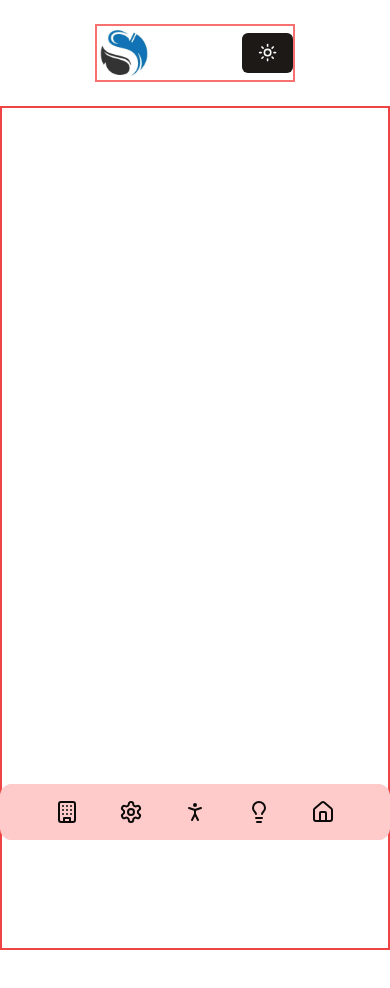
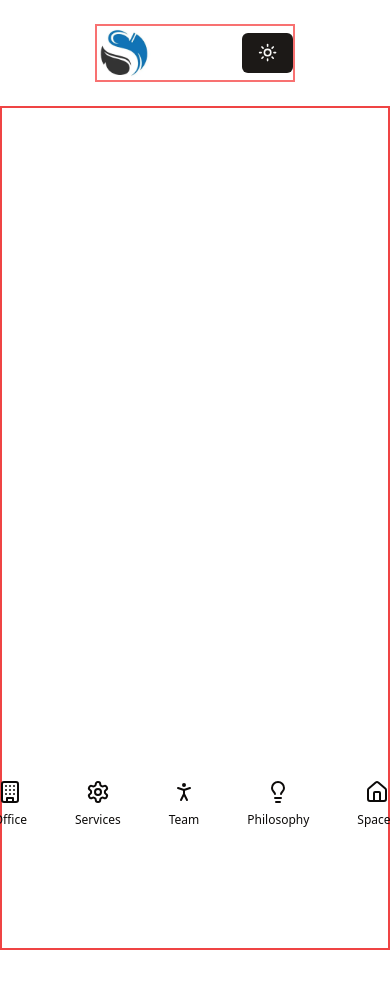
Before and after one commit to miggy-pg/simple-nextjs-app, a Next.js app: page / in a window 390 px wide. Shown: the top 988 px of the page. Built offline with nearby package versions, Linux system fonts and the light colour scheme.

Commit message:
feat: added login page

```diff
--- a/app/layout.tsx
+++ b/app/layout.tsx
@@ -5,9 +5,7 @@ import ScrollSpy from "@/components/ScrollSpy/scroll-spy";
 import Head from "next/head";
 // theme provider
 import ThemeProvider from "@/components/ThemeProvider/theme-provider";
-import ThemeToggler from "@/components/ThemeToggler/theme-toggler";
 import Header from "@/components/Header/header";
-import { cn } from "@/lib/utils";
 import Template from "../components/Template/template";
 import MobileNav from "../components/MobileNav/mobile-nav";
 
@@ -32,12 +30,12 @@ export default function RootLayout({
           enableSystem
           disableTransitionOnChange
         >
-          <MobileNav />
           <Header />
           <Template>
             {/* <ScrollSpy /> */}
             {children}
           </Template>
+          <MobileNav />
         </ThemeProvider>
       </body>
     </html>
--- a/app/page.tsx
+++ b/app/page.tsx
@@ -23,7 +23,6 @@ export default function Home() {
         </div>
       </div> */}
       </main>
-      <MobileNav />
     </>
   );
 }
--- a/components/CallToAction/call-to-action.tsx
+++ b/components/CallToAction/call-to-action.tsx
@@ -16,7 +16,7 @@ import {
 import Image from "next/image";
 import logo from "@/assets/logo-vector.webp";
 
-function MobileNav() {
+function CallToAction() {
   const plugin = React.useRef(
     Autoplay({ delay: 5000, stopOnInteraction: true })
   );
@@ -69,4 +69,4 @@ function MobileNav() {
   );
 }
 
-export default MobileNav;
+export default CallToAction;
--- /dev/null
+++ b/components/Login/page.tsx
@@ -0,0 +1,7 @@
+import React from "react";
+
+function Page() {
+  return <div>SignUp</div>;
+}
+
+export default Page;
--- a/components/MobileNav/mobile-nav.tsx
+++ b/components/MobileNav/mobile-nav.tsx
@@ -1,63 +1,17 @@
-"use client";
-
-import React from "react";
-import { Tabs, TabsContent, TabsList, TabsTrigger } from "../ui/tabs";
-import Autoplay from "embla-carousel-autoplay";
-
-import { Card, CardContent } from "@/components/ui/card";
-import {
-  Carousel,
-  CarouselContent,
-  CarouselItem,
-  CarouselNext,
-  CarouselPrevious,
-} from "@/components/ui/carousel";
-import Image from "next/image";
-import logo from "@/assets/logo-vector.webp";
-import { MenuItemProps } from "@/types";
-
-import {
-  Building,
-  House,
-  LightbulbIcon,
-  PersonStanding,
-  Settings,
-} from "lucide-react";
-
-const menuItems: MenuItemProps[] = [
-  {
-    name: "Office",
-    path: "/offices",
-    icon: <Building />,
-  },
-  {
-    name: "Services",
-    path: "/services",
-    icon: <Settings />,
-  },
-  {
-    name: "Team",
-    path: "/team",
-    icon: <PersonStanding />,
-  },
-  {
-    name: "Philosophy",
-    path: "/philosophy",
-    icon: <LightbulbIcon />,
-  },
-  {
-    name: "Spaces",
-    path: "/spaces",
-    icon: <House />,
-  },
-];
+import Link from "next/link";
+import { menuItems } from "@/data";
 
 function MobileNav() {
   return (
-    <div className="w-dvw bg-red-200 rounded-xl p-4 fixed bottom-1 flex gap-10 justify-center sm:hidden">
-      {menuItems.map((menu, idx) => (
-        <span key={idx}>{menu.icon}</span>
-      ))}
+    <div className="fixed w-dvw bottom-0 flex justify-center sm:hidden">
+      <div className="absolute rounded-xl w-9/12 pt-8 pb-4 flex bg-white-200 gap-12 bottom-0 justify-center xs:gap-16">
+        {menuItems.map(({ name, path, icon: Icon }, idx) => (
+          <Link href={path} key={idx} className="flex flex-col justify-center">
+            <Icon className="w-6 h-6 mx-auto" />
+            <p className="font-light text-xs pt-2">{name}</p>
+          </Link>
+        ))}
+      </div>
     </div>
   );
 }
--- /dev/null
+++ b/data/index.ts
@@ -0,0 +1,39 @@
+import { MenuItemProps } from "../types";
+
+import {
+  Building,
+  House,
+  LightbulbIcon,
+  PersonStanding,
+  Settings,
+} from "lucide-react";
+
+const menuItems: MenuItemProps[] = [
+  {
+    name: "Office",
+    path: "/",
+    icon: Building,
+  },
+  {
+    name: "Services",
+    path: "/services",
+    icon: Settings,
+  },
+  {
+    name: "Team",
+    path: "/team",
+    icon: PersonStanding,
+  },
+  {
+    name: "Philosophy",
+    path: "/philosophy",
+    icon: LightbulbIcon,
+  },
+  {
+    name: "Spaces",
+    path: "/spaces",
+    icon: House,
+  },
+];
+
+export { menuItems };
--- a/tailwind.config.ts
+++ b/tailwind.config.ts
@@ -9,58 +9,62 @@ const config: Config = {
   ],
   theme: {
     extend: {
+      screens: {
+        xs: "480px",
+      },
       backgroundImage: {
-  			'gradient-radial': 'radial-gradient(var(--tw-gradient-stops))',
-  			'gradient-conic': 'conic-gradient(from 180deg at 50% 50%, var(--tw-gradient-stops))'
+        "gradient-radial": "radial-gradient(var(--tw-gradient-stops))",
+        "gradient-conic":
+          "conic-gradient(from 180deg at 50% 50%, var(--tw-gradient-stops))",
       },
       borderRadius: {
-  			lg: 'var(--radius)',
-  			md: 'calc(var(--radius) - 2px)',
-  			sm: 'calc(var(--radius) - 4px)'
+        lg: "var(--radius)",
+        md: "calc(var(--radius) - 2px)",
+        sm: "calc(var(--radius) - 4px)",
       },
       colors: {
-  			background: 'hsl(var(--background))',
-  			foreground: 'hsl(var(--foreground))',
+        background: "hsl(var(--background))",
+        foreground: "hsl(var(--foreground))",
         card: {
-  				DEFAULT: 'hsl(var(--card))',
-  				foreground: 'hsl(var(--card-foreground))'
+          DEFAULT: "hsl(var(--card))",
+          foreground: "hsl(var(--card-foreground))",
         },
         popover: {
-  				DEFAULT: 'hsl(var(--popover))',
-  				foreground: 'hsl(var(--popover-foreground))'
+          DEFAULT: "hsl(var(--popover))",
+          foreground: "hsl(var(--popover-foreground))",
         },
         primary: {
-  				DEFAULT: 'hsl(var(--primary))',
-  				foreground: 'hsl(var(--primary-foreground))'
+          DEFAULT: "hsl(var(--primary))",
+          foreground: "hsl(var(--primary-foreground))",
         },
         secondary: {
-  				DEFAULT: 'hsl(var(--secondary))',
-  				foreground: 'hsl(var(--secondary-foreground))'
+          DEFAULT: "hsl(var(--secondary))",
+          foreground: "hsl(var(--secondary-foreground))",
         },
         muted: {
-  				DEFAULT: 'hsl(var(--muted))',
-  				foreground: 'hsl(var(--muted-foreground))'
+          DEFAULT: "hsl(var(--muted))",
+          foreground: "hsl(var(--muted-foreground))",
         },
         accent: {
-  				DEFAULT: 'hsl(var(--accent))',
-  				foreground: 'hsl(var(--accent-foreground))'
+          DEFAULT: "hsl(var(--accent))",
+          foreground: "hsl(var(--accent-foreground))",
         },
         destructive: {
-  				DEFAULT: 'hsl(var(--destructive))',
-  				foreground: 'hsl(var(--destructive-foreground))'
+          DEFAULT: "hsl(var(--destructive))",
+          foreground: "hsl(var(--destructive-foreground))",
         },
-  			border: 'hsl(var(--border))',
-  			input: 'hsl(var(--input))',
-  			ring: 'hsl(var(--ring))',
+        border: "hsl(var(--border))",
+        input: "hsl(var(--input))",
+        ring: "hsl(var(--ring))",
         chart: {
-  				'1': 'hsl(var(--chart-1))',
-  				'2': 'hsl(var(--chart-2))',
-  				'3': 'hsl(var(--chart-3))',
-  				'4': 'hsl(var(--chart-4))',
-  				'5': 'hsl(var(--chart-5))'
-  			}
-  		}
-  	}
+          "1": "hsl(var(--chart-1))",
+          "2": "hsl(var(--chart-2))",
+          "3": "hsl(var(--chart-3))",
+          "4": "hsl(var(--chart-4))",
+          "5": "hsl(var(--chart-5))",
+        },
+      },
+    },
   },
   plugins: [require("tailwindcss-animate")],
 };
--- a/types/index.ts
+++ b/types/index.ts
@@ -3,5 +3,5 @@ import { LucideProps } from "lucide-react";
 export interface MenuItemProps {
   name: string;
   path: string;
-  icon: LucideProps;
+  icon: React.ComponentType<LucideProps>;
 }
```
Lines whose indentation alone changed are shown as unchanged.
